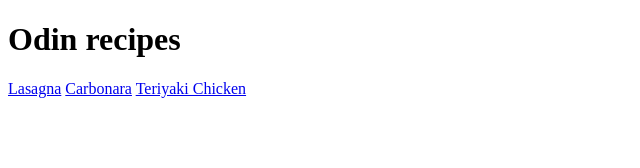
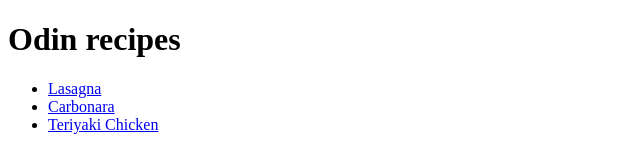
Before and after one commit to addd3bby/odin-recipes, a plain HTML site: page index.html in a window 1280 px wide. Shown: the whole page, without its empty margins (0-640 px from the left). Drawn offline with Linux system fonts and the light colour scheme.

Commit message:
Create unordered list of links to recipes

```diff
--- a/index.html
+++ b/index.html
@@ -7,8 +7,10 @@
   </head>
   <body>
     <h1>Odin recipes</h1>
-    <a href="./recipes/lasagna.html">Lasagna</a>
-    <a href="./recipes/carbonara.html">Carbonara</a>
-    <a href="./recipes/teriyaki-chicken.html">Teriyaki Chicken</a>
+    <ul>
+      <li><a href="./recipes/lasagna.html">Lasagna</a></li>
+      <li><a href="./recipes/carbonara.html">Carbonara</a></li>
+      <li><a href="./recipes/teriyaki-chicken.html">Teriyaki Chicken</a></li>
+    </ul>
   </body>
 </html>
```
